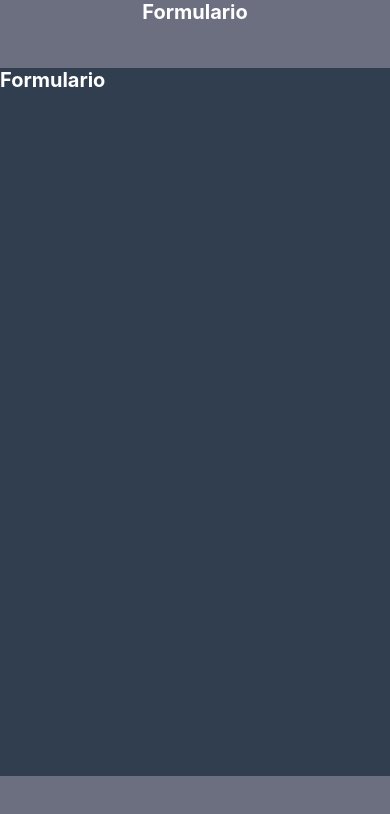
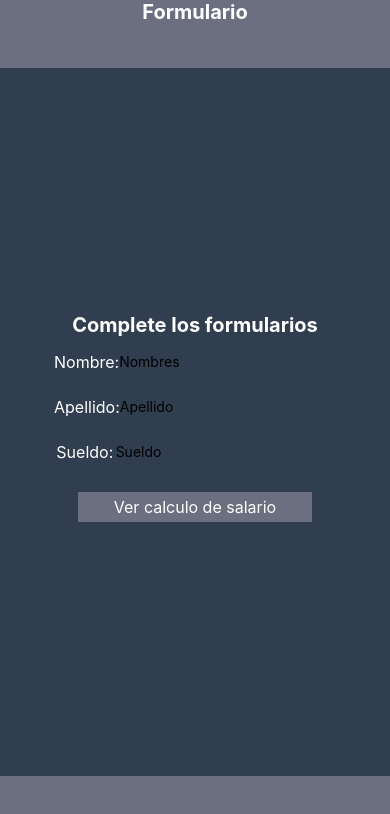
Before and after one commit to JGS83-dev/dps-desafio2-impuesto-renta, a React Native app: screen /Formulario in a window 390 px wide. Shown: the top 814 px of the page. Built offline with nearby package versions, Linux system fonts and the light colour scheme; some icons are missing.

Commit message:
Diseño de 2 completado

```diff
--- a/components/Formulario.js
+++ b/components/Formulario.js
@@ -2,17 +2,66 @@ import React from 'react';
 import ContenedorPrincipal from './ContenedorPrincipal';
 import {
     Text,
-    StyleSheet
+    StyleSheet,
+    Dimensions,
+    View,
+    TextInput,
+    TouchableOpacity
 } from 'react-native';
 import { colores } from '../config/colores';
-
+const screenHeight = Dimensions.get("window").height;
+const cabeceraMensajeHeight = 0.07 * screenHeight;
+const cabeceraMensajePadding = 0.01 * screenHeight;
+const cabeceraMensajeMargin = 0.03 * screenHeight;
 const Formulario = ({navigation}) => {
     return (
 
             <ContenedorPrincipal titulo="Formulario"
             navigation={navigation}
             contenido={(
-                <Text style={styles.letra}>Formulario</Text>
+                <>
+            <View style={styles.container}>
+                        <Text style={styles.letraTitulo}>Complete los formularios</Text>
+                        <View style={styles.inputContainer}>
+                            <Text style={styles.letra}>Nombre:</Text>
+                            <TextInput
+                                placeholder="Nombres"
+
+                                style={styles.input}
+                                required
+                            />
+                        </View>
+
+
+                        <View style={styles.inputContainer}>
+                            <Text style={styles.letra}>Apellido:</Text>
+                            <TextInput
+                                placeholder="Apellido"
+
+                                style={styles.input}
+                                required
+                            />
+                        </View>
+
+                        <View style={styles.inputContainer}>
+                            <Text style={styles.letra}>Sueldo:</Text>
+                            <TextInput
+                                placeholder="Sueldo"
+
+                                style={styles.input}
+                                required
+                            />
+                        </View>
+
+                        <View style={styles.buttonContainer}>
+                            <TouchableOpacity style={styles.button}>
+                                <Text style={styles.buttonText}>Ver calculo de salario</Text>
+                            </TouchableOpacity>
+                        </View>
+                    </View>
+
+                </>
+
             )}></ContenedorPrincipal>
 
     );
@@ -24,6 +73,59 @@ const styles = StyleSheet.create({
     letra: {
         fontSize: 20,
         fontWeight: 'bold',
-        color: colores.letra
-    }
+        color: colores.letra,
+    },
+    container: {
+        flex: 1,
+        justifyContent: "center",
+        alignItems: "center",
+    },
+
+    containerIzquierdo: {
+        justifyContent: "flex-start",
+        padding: 5,
+    },
+    inputContainer: {
+        width: "80%",
+        flexDirection: "row",
+        paddingHorizontal: 15,
+        paddingVertical: 10,
+        borderRadius: 10,
+        marginTop: 5,
+        justifyContent: "space-evenly",
+    },
+    buttonContainer: {
+        width: "60%",
+        justifyContent: "center",
+        alignItems: "center",
+        marginTop: 20,
+    },
+    button: {
+        backgroundColor: colores.fondoBarras,
+        width: "100%",
+        padding: 5,
+        alignItems: "center",
+        marginBottom: 10,
+    },
+    buttonText: {
+        color: colores.letra,
+        fontSize: 16,
+    },
+    letraTitulo: {
+        fontSize: 20,
+        fontWeight: "bold",
+        color: colores.letra,
+    },
+    letra: {
+        fontSize: 16,
+        color: colores.letra,
+    },
+    cabeceraMensaje: {
+        backgroundColor: colores.fondoBarras,
+        height: cabeceraMensajeHeight,
+        padding: cabeceraMensajePadding,
+        marginTop: cabeceraMensajeMargin,
+        alignItems: "center",
+        alignContent: "center",
+    },
 });
--- a/components/Resultados.js
+++ b/components/Resultados.js
@@ -2,7 +2,8 @@ import React from 'react';
 import ContenedorPrincipal from './ContenedorPrincipal';
 import {
     Text,
-    StyleSheet
+    StyleSheet,
+    View
 } from 'react-native';
 import { colores } from '../config/colores';
 
@@ -12,7 +13,30 @@ const Resultados = ({ navigation }) => {
         <ContenedorPrincipal titulo="Resultados"
             navigation={navigation}
             contenido={(
-                <Text style={styles.letra}>Resultados</Text>
+               <>
+               <View style={styles.container}>
+                                <View style={styles.inputContainer}>
+                                <Text style={styles.letra}>Desc. Renta:</Text>
+                                    <Text style={styles.desc}>Descuento</Text>
+                                </View>
+
+                                <View style={styles.inputContainer}>
+                                <Text style={styles.letra}>Desc. ISSS:</Text>
+                                    <Text style={styles.desc}>Descuento</Text>
+                                </View>
+
+                                <View style={styles.inputContainer}>
+                                <Text style={styles.letra}>Desc. AFP:</Text>
+                                    <Text style={styles.desc}>Descuento</Text>
+
+                                </View>
+
+                                <View style={styles.inputContainer}>
+                                    <Text style={styles.letra}>Sueldo neto:</Text>
+                                    <Text style={styles.desc}>Descuento</Text>
+                                </View>
+                            </View>
+               </>
             )}></ContenedorPrincipal>
 
     );
@@ -22,8 +46,27 @@ export default Resultados
 
 const styles = StyleSheet.create({
     letra: {
+        fontSize: 24,
+        fontWeight: 'bold',
+        color: '#171D26',
+        textAlign:'center',
+    },
+    desc: {
         fontSize: 20,
-        fontWeight: 'bold',
-        color: colores.letra
-    }
+        color: '#F2F4F7'
+    },
+    container: {
+        flex: 1,
+        justifyContent: "center",
+        alignItems: "center",
+    },
+    inputContainer: {
+        width: "80%",
+        flexDirection: "row",
+        paddingHorizontal: 15,
+        paddingVertical: 10,
+        borderRadius: 10,
+        marginTop: 5,
+        justifyContent: "space-evenly",
+    },
 });
```
